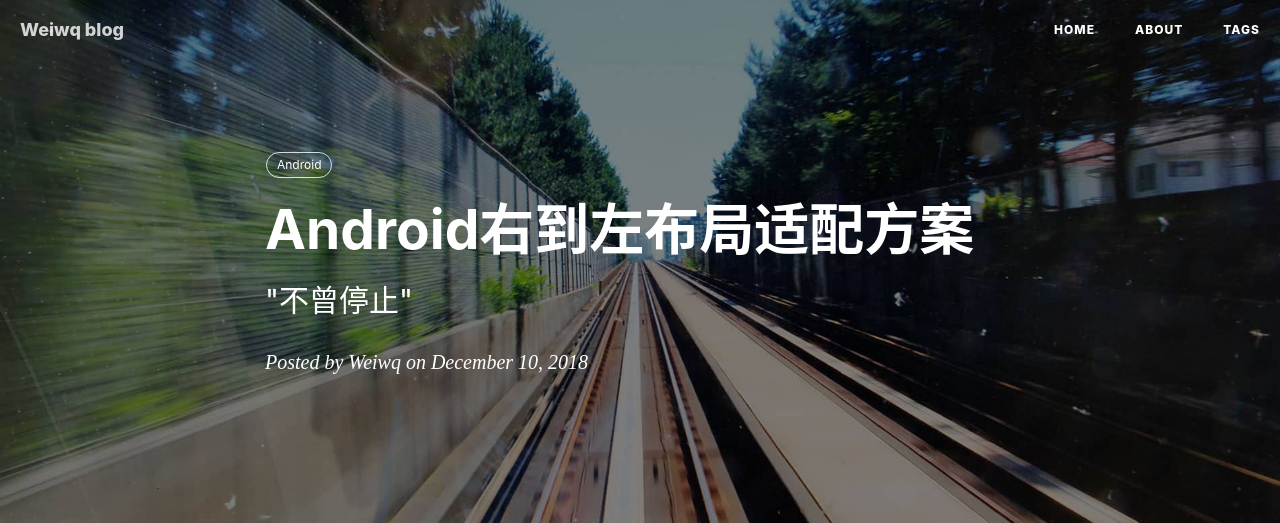
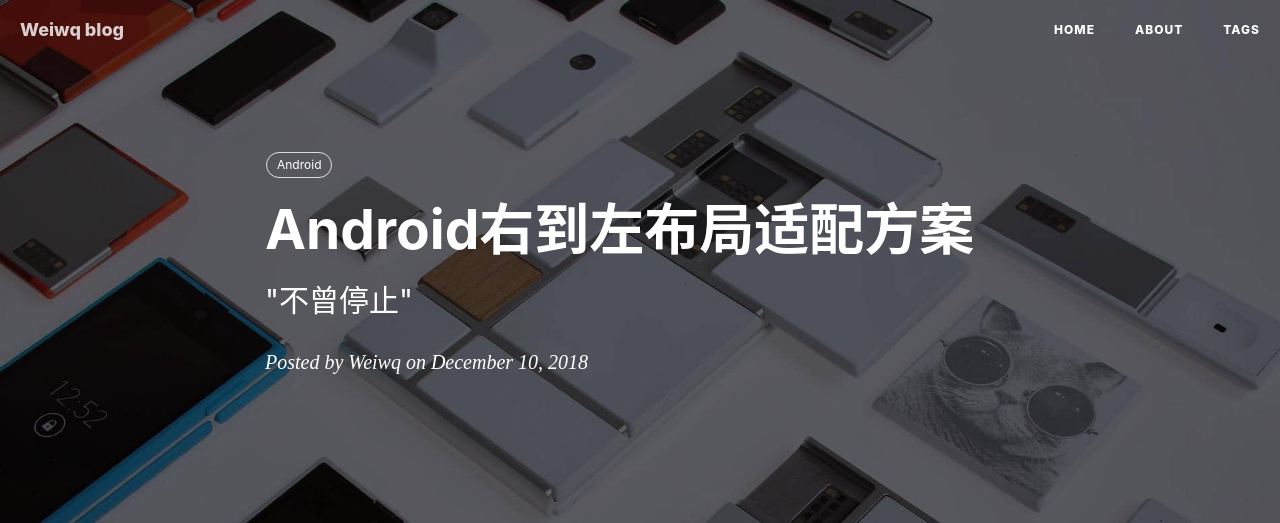
Before and after one commit to weiwangqiang/weiwangqiang.github.io, a Jekyll site: the page built from _posts/2018-12-10-Android右到左布局适配方案.markdown, in a window 1280 px wide. Shown: the top 523 px of the page. Built offline with Jekyll 4.4.1, drawn with Linux system fonts in a browser that asks for light colours; nearby versions of some CDN libraries; comment, search, counter and statistics services are not loaded; grey boxes are pictures that could not be loaded.

Commit message:
Update 2018-12-10-Android右到左布局适配方案.markdown

```diff
--- a/_posts/2018-12-10-Android右到左布局适配方案.markdown
+++ b/_posts/2018-12-10-Android右到左布局适配方案.markdown
@@ -4,7 +4,7 @@
 subtitle:   " \"不曾停止\""
 date:       2018-12-10 23:00:00
 author:     "Weiwq"
-header-img: "img/post-bg-2015.jpg"
+header-img: "img/post-bg-js-module.jpg"
 catalog: true
 tags:
     - Android
```
